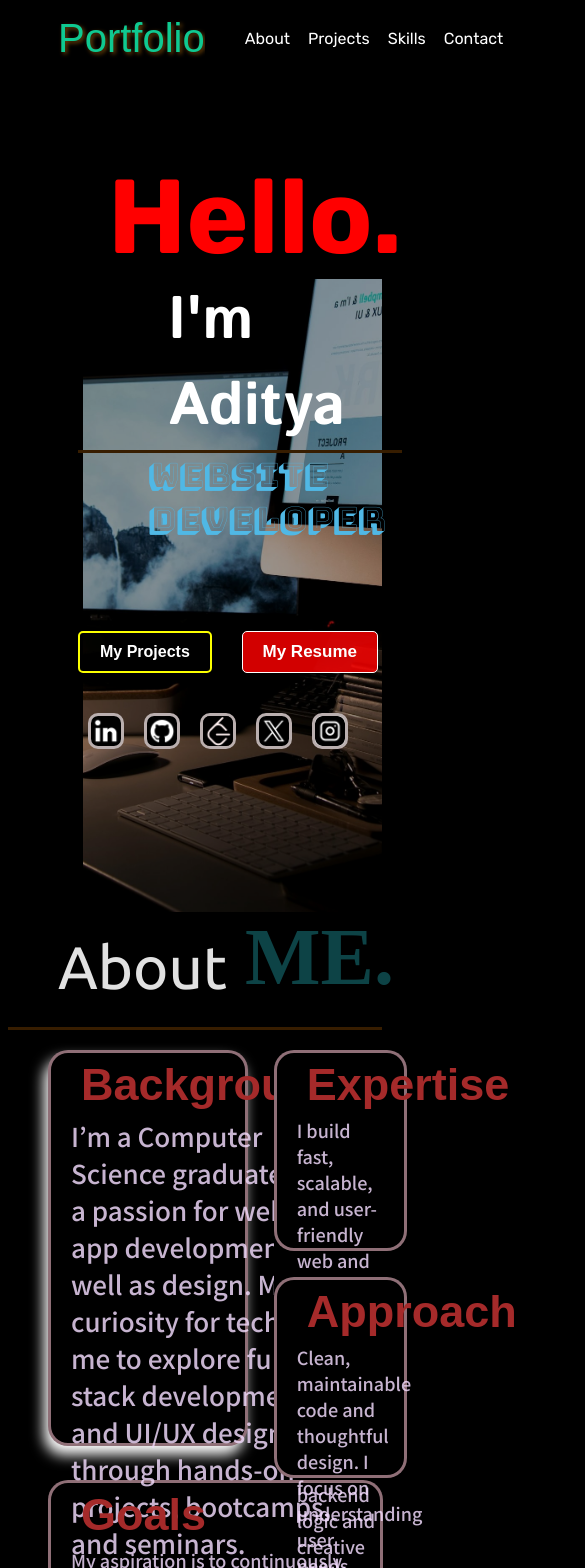
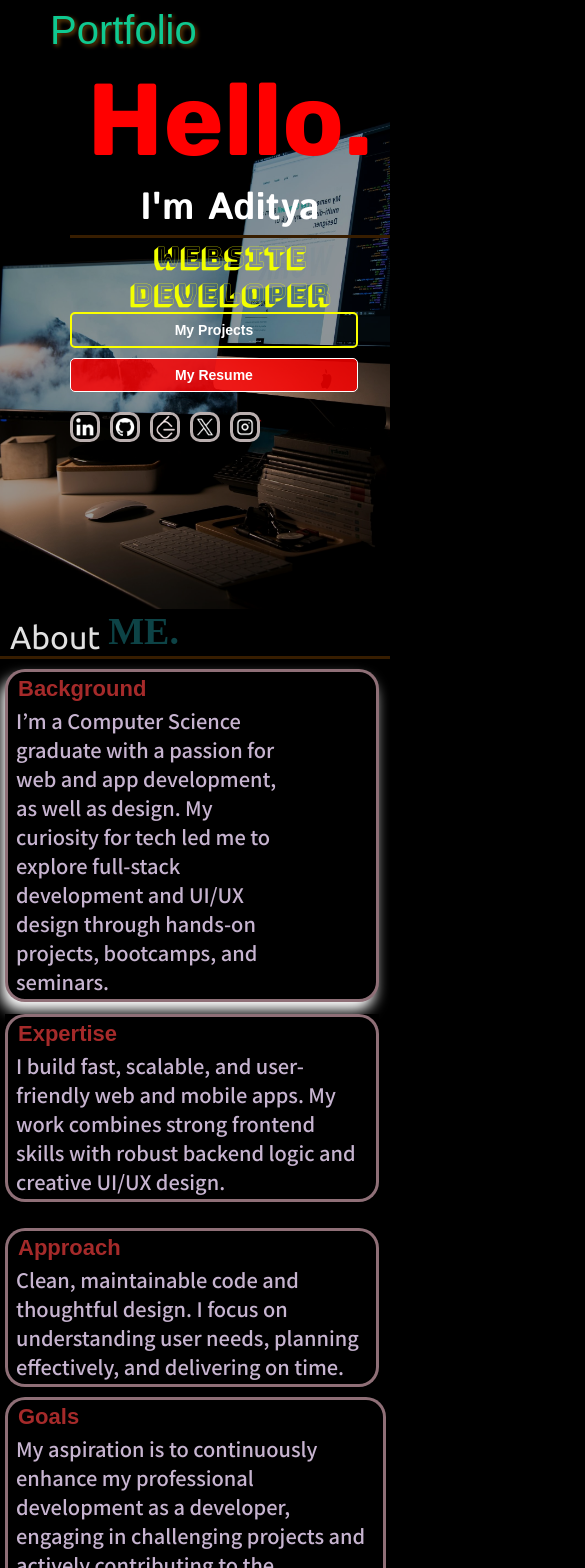
Before and after one commit to Aditya07024/Portfolio, a React (Vite) app in the folder frontend/: page / in a window 390 px wide. Shown: the top 1568 px of the page, 585 px wide, since content can reach past the window. Built offline with nearby package versions, Linux system fonts and the light colour scheme; a web font is replaced by a local one.

Commit message:
responsive

```diff
--- a/frontend/src/Components/AboutPage/AboutPage.css
+++ b/frontend/src/Components/AboutPage/AboutPage.css
@@ -3,7 +3,7 @@
   height: 100%;
 }
 
-.about-me {
+.about-me{
   /* margin: 30px 50px; */
   display: flex;
   flex-direction: row;
@@ -12,7 +12,7 @@
   height: 115px;
 }
 hr {
-  width: 350px;
+  width: 35px;
   margin-left: 150px;
 }
 .about {
@@ -114,3 +114,115 @@ hr {
   margin-top: -220px;
   font-size: 18px;
 }
+
+@media (max-width: 767.98px) {
+  .about {
+    font-size: 32px;
+    margin-left: 10px;
+    margin-top: 10px;
+
+  }
+  .me {
+    font-size: 38px;
+  }
+  .about-me {display: flex;
+    flex-direction: row;
+    gap: 8px;
+    height: auto;
+  }
+  hr {
+    width: 20px;
+    margin-left: 10px;
+  }
+  .container {
+    margin-top: 10px;
+    margin-left: 5px;
+  }
+  .container h2 {
+    font-size: 22px;
+    margin: 4px 10px;
+  }
+  .container p {
+    font-size: 14px;
+    margin: 3px 8px;
+  }
+  .row1 {
+    flex-direction: column;
+    height: auto;
+    gap: 12px;
+  }
+  .row1 .item1,
+  .row1 .item2 {
+    width: 98% !important;
+    height: auto;
+    font-size: 14px;
+  }
+  .row1 .item1 .text-item {
+    font-size: 14px;
+  }
+  .row1 .item1 .box-creative {
+    width: 100%;
+  }
+  .row1 .item1 .box-creative img {
+    height: auto;
+    width: 100%;
+  }
+  .item3 {
+    width: 99%;
+    margin-top: 10px;
+    font-size: 14px;
+    height: auto;
+  }
+}
+
+@media (max-width: 455px) { .box-creative{
+  display: none;
+}}
+
+@media (max-width: 1200px){
+  .item1 .text-item{
+    width: 80%;
+  }
+   .box-creative{
+    border-radius: 20px;
+      width: 250%;
+      padding-top: 20%;
+      img {
+        background-color: transparent;
+
+        height: 100%;
+        width: 100%;
+      }
+}
+  .container p {
+    font-size: 20px ;
+    margin: 3px 8px;
+  }
+  .row1 {
+    height: auto;
+    gap: 12px;
+    width: 99%;
+  }
+  .row1 .item1,
+  .row1 .item2 {
+    width: 98% !important;
+    height: auto;
+    font-size: 14px;
+  }
+  .row1 .item1 .text-item {
+    font-size: 14px;
+  }
+  .row1 .item1 .box-creative {
+    width: 100%;
+  }
+  .row1 .item1 .box-creative img {
+    height: auto;
+    width: 100%;
+  }
+  .item3 {
+    width: 99%;
+    margin-top: 10px;
+    font-size: 14px;
+    height: auto;
+  }
+}
--- a/frontend/src/Components/ContactPage/ContactPage.css
+++ b/frontend/src/Components/ContactPage/ContactPage.css
@@ -84,7 +84,7 @@ h2{
         }
     }
 
-    .right-div {
+    .connect-right-div {
         width: auto;
         height: 90%;
         background-color: transparent;
@@ -106,3 +106,13 @@ p{
     background-color: transparent;
     font-size: 20px;
 }}
+@media (min-width: 576px) and (max-width: 991.98px) {
+  .connect-right-div {
+    display: none !important;
+  }
+}
+@media (max-width: 575.98px) {
+  .connect-right-div {
+    display: none !important;
+  }
+}
--- a/frontend/src/Components/ContactPage/ContactPage.jsx
+++ b/frontend/src/Components/ContactPage/ContactPage.jsx
@@ -36,7 +36,7 @@ const ContactPage = () => {
         </div>
         <div className="address-div"></div>
       </div>
-      <div className="right-div">
+      <div className="connect-right-div">
         <img src={contactme} alt=""></img>
       </div>
       </div>
--- a/frontend/src/Components/FrontPage/FrontPage.css
+++ b/frontend/src/Components/FrontPage/FrontPage.css
@@ -25,6 +25,9 @@
     padding-left: 30px;
     background-color: transparent;
     color: red;
+    h2{
+      background-color: transparent;
+    }
 }
   .name {
     font-size: 60px;
@@ -77,7 +80,7 @@
   background-image: url(../../assets/computer.jpeg);
   background-size: cover;
   background-position: center;
-  width: 80%;
+  width: 100%;
   height: 100%;
   z-index: 1;
   opacity: 0.6;
@@ -139,3 +142,50 @@ a{
   text-decoration: none;
   background-color: transparent;
 }
+
+
+@media (max-width: 767.98px) {
+  .front-page{
+    height: 65vh;
+    text-align: center;
+  }
+  .com-image {
+    /* display: none; */
+  }
+  .text .hello {
+    font-size: 68px;
+    height: auto;
+    padding-left: 0px;
+  }
+  .text .name {
+    font-size: 38px;
+    padding-left: 0px;
+  }
+  .text .description {
+    font-size: 28px;
+    padding-left: 0px;
+  }
+  .text .button-div {
+    padding-top: 0px;
+    width: 90%;
+    flex-direction: column;
+    gap: 10px;
+  }
+  .text .button-div button,
+  .text .button-div .project-button {
+    font-size: 14px;
+    padding: 8px 14px;
+    width: 100%;
+  }
+  .social-icons {
+    gap: 10px;
+    padding: 20px 0;
+  }
+  hr {
+    width: 90%;
+    margin-bottom: 10px;
+  }
+  .front-page .description{
+    color: rgb(242, 255, 0);
+  }
+}
--- a/frontend/src/Components/Navbar/Navbar.css
+++ b/frontend/src/Components/Navbar/Navbar.css
@@ -36,3 +36,12 @@ a{
 a:hover{
   color: rgb(255, 255, 0);
 }
+
+@media (max-width: 767.98px) {
+  .navbar{
+    width: 90%;
+  }
+  .nav-right {
+    display: none;
+  }
+}
--- a/frontend/src/Components/ProjectPage/ProjectPage.css
+++ b/frontend/src/Components/ProjectPage/ProjectPage.css
@@ -147,3 +147,72 @@
 .more-image{
     margin-left: 1%;
 }
+.time2{
+  display: none;
+}
+@media (max-width: 767.98px) {
+  .more-text{
+    display: none;
+  }
+  .time2{
+    display: contents;
+  }
+  .more-text h2 {
+    font-size: 40px;
+    margin-left: 0;
+    margin-top: 30px;
+  }
+  .more-text h3 {
+    font-size: 30px;
+    margin-top: 10px;
+  }
+  .slide-div {
+    flex-direction: column;
+    height: auto;
+  }
+  .slide-div .left-div,
+  .slide-div .right-div {
+    width: 100%;
+    gap: 10px;
+  }
+  .center-div {
+    display: none;
+  }
+  .more-image {    text-align: center;
+
+  img{
+    width: 60%;
+    }  }
+}
+
+@media (min-width:768px)and(max-width: 1200px) {
+  .time2{
+    display: flex;
+    flex-direction: column;
+  }
+  .more-text h2 {
+    font-size: 100px;
+    margin-left: 0;
+    margin-top: 30px;
+
+  }
+  .more-text h3 {
+    font-size: 50px;
+    margin-top: 10px;
+  }
+  .slide-div {
+    /* flex-direction: column; */
+    /* height: auto; */
+  }
+  .slide-div .left-div,
+  .slide-div .right-div {
+    /* width: 100%; */
+    gap: 10px;
+  }
+  .center-div {
+    /* display: contents; */
+    height: 100%;
+  }.more-image img{
+    width: 70%;
+  }
+}
--- a/frontend/src/Components/ProjectPage/ProjectPage.jsx
+++ b/frontend/src/Components/ProjectPage/ProjectPage.jsx
@@ -29,6 +29,10 @@ const ProjectPage = () => {
             <div className="line1"></div>
             <div className="project-image"><img src={project2} alt=""></img></div>
           </div>
+          <div className="more-text time2">
+            <div className="text1"><h2>"More</h2></div>
+            <div className="text2"><h3>in Development"</h3></div>
+          </div>
           <div className="more-image">
             <div className="image"><img src={image2} alt="" /></div>
           </div>
--- a/frontend/src/Home.jsx
+++ b/frontend/src/Home.jsx
@@ -10,7 +10,7 @@ const Home = () => {
     <div>
       <FrontPage />
       <AboutPage/>
-      <ProjectPage/>
+       <ProjectPage/>
       <Skills/>
       <ContactPage/>
     </div>
--- a/frontend/src/index.css
+++ b/frontend/src/index.css
@@ -1,3 +1,18 @@
 *{
     background-color: black;
 }
+* {
+  box-sizing: border-box;
+  margin: 0;
+  padding: 0;
+}
+
+/* Set background only on body */
+body {
+  background-color: black;
+  width: auto;
+  min-height: 100vh;
+}
+html, body {
+  overflow-x: hidden;
+}
```
